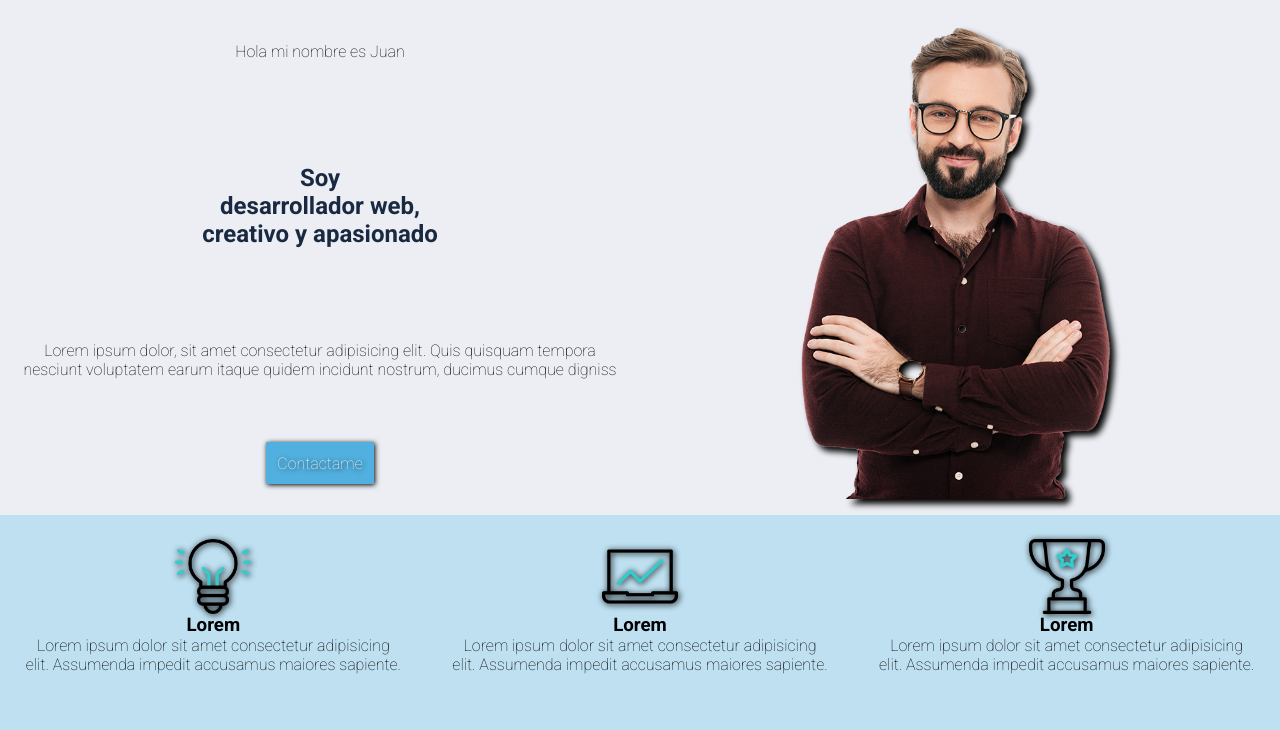
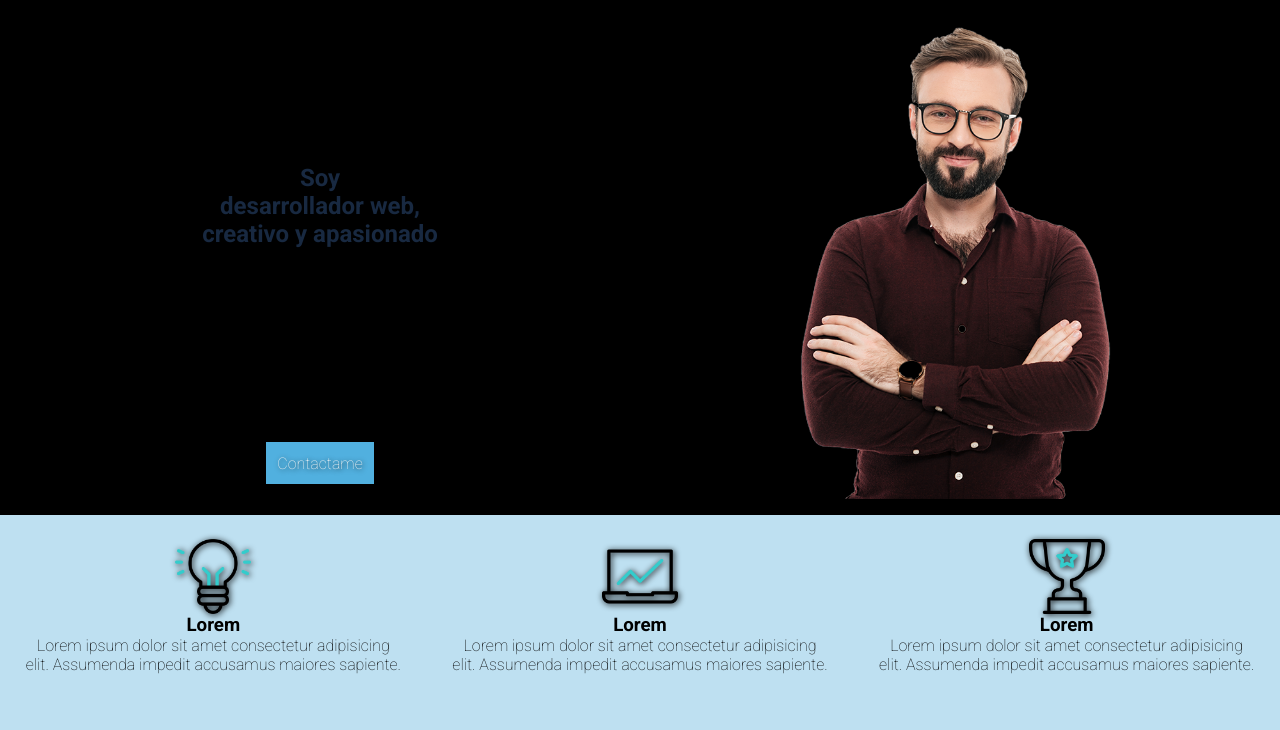
Before and after one commit to CaroContrerasAR/proyecto-master, a plain HTML site: page index.html in a window 1280 px wide. Shown: the part 70-800 px from the top of the page. Drawn offline with Linux system fonts and the light colour scheme.

Commit message:
version fondo oscuro del proyecto

```diff
--- a/css/styles.css
+++ b/css/styles.css
@@ -8,8 +8,8 @@
 
 /* estilos generales */
 
-body{
-    background-color:#ECEEF3;
+body{ background-color: black;
+    /*background-color:#ECEEF3;*/
     font-family: 'Roboto', sans-serif;
 }
 
```
